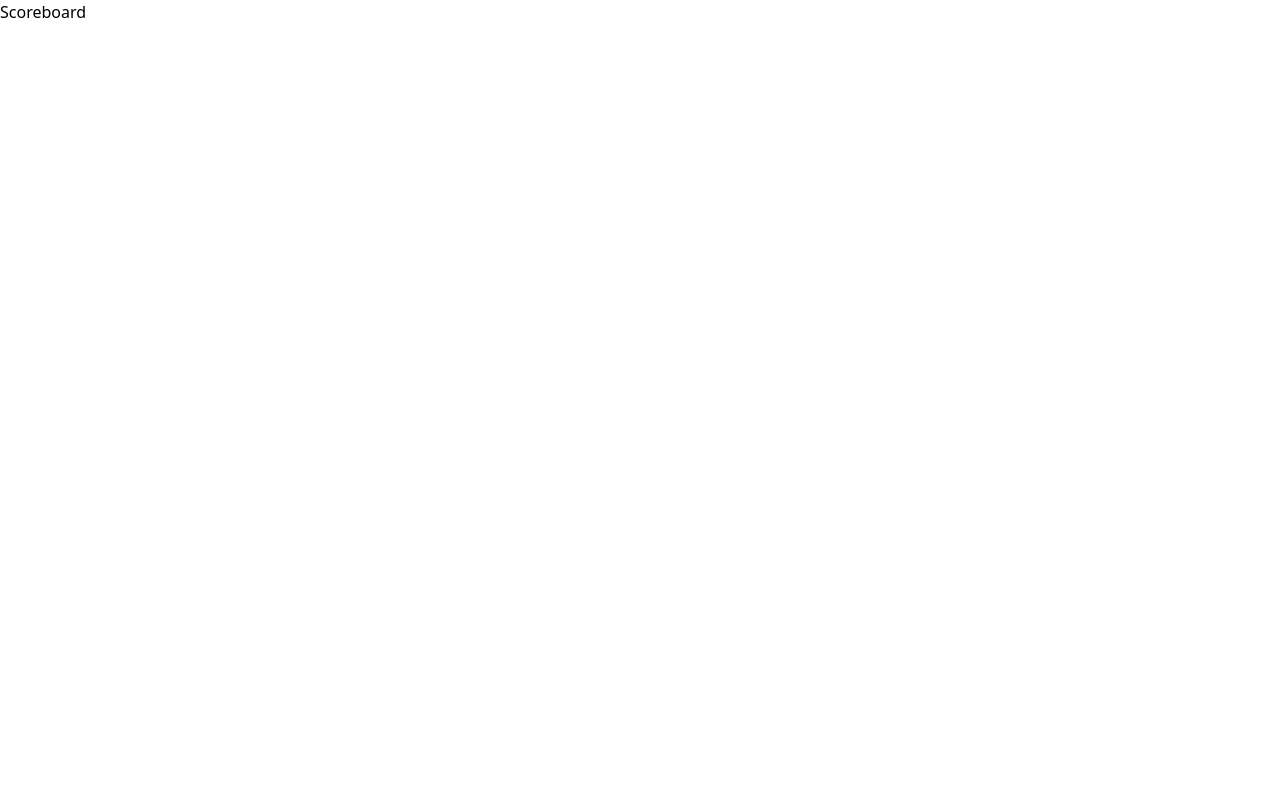
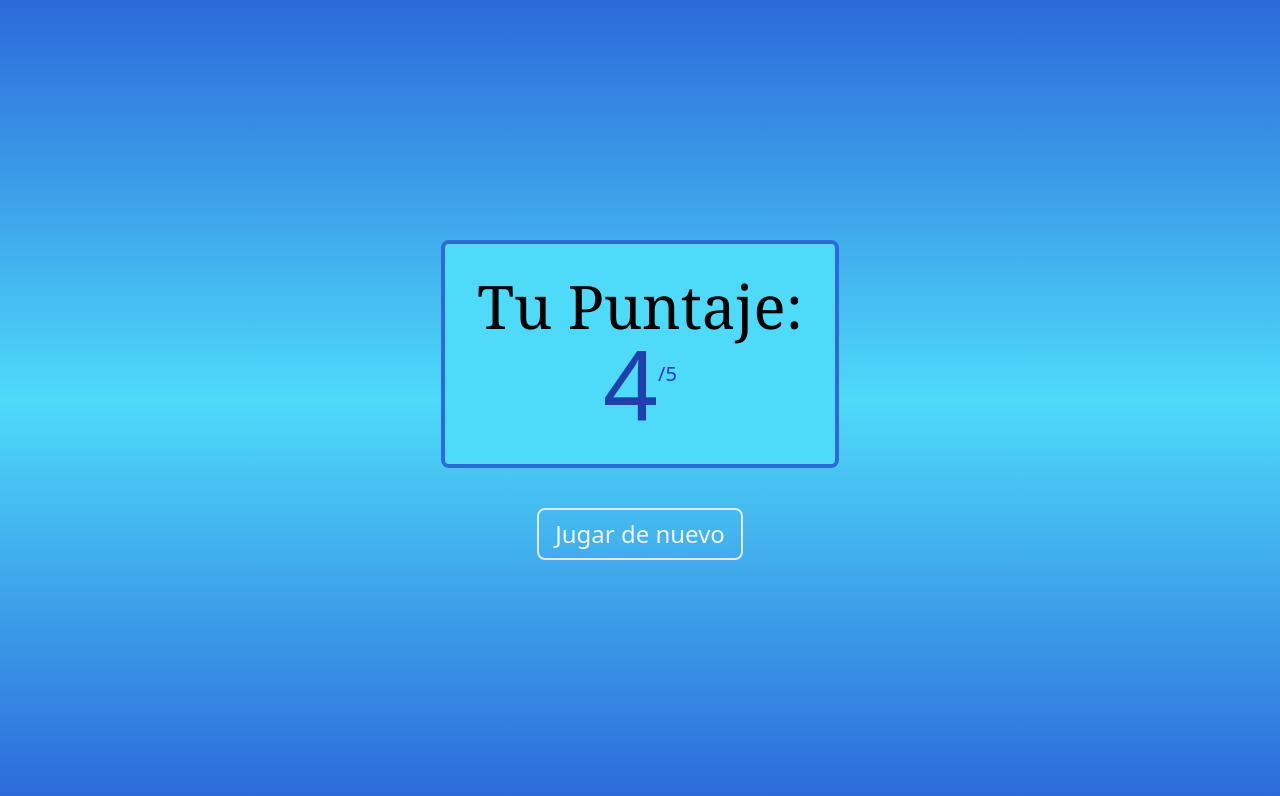
Before and after one commit to byakuDNY/Geomerica, a React (Vite) app in the folder client/: page /scoreboard in a window 1280 px wide. Shown: the top 796 px of the page. Built offline with nearby package versions, Linux system fonts and the light colour scheme.

Commit message:
more desgin changes

```diff
--- a/client/src/pages/Gameplay.jsx
+++ b/client/src/pages/Gameplay.jsx
@@ -1,12 +1,19 @@
 import React from "react";
 import { useParams } from "react-router-dom";
 import OptionsToSelect from "../components/OptionsToSelect";
+import { Link } from "react-router-dom";
 
 const Gameplay = () => {
   let { name } = useParams();
 
   return (
     <div className="flex flex-col justify-center items-center gap-10 w-screen h-screen bg-gradient-to-b from-[#2c69da] via-[#4edaf9] to-[#2c69da] ">
+      <Link
+        to="/gameplay_selection"
+        className="bg-transparent text-[#F3F3F3] border-2 rounded-lg px-4 py-2 text-2xl font-medium hover:bg-[#F3F3F3] hover:text-[#2c69da] hover:cursor-pointer fixed top-0 left-0 m-4"
+      >
+        Salir
+      </Link>
       <h1 className="text-[#F3F3F3] font-normal text-4xl stroke-blue-700 stroke-2">
         {name}
       </h1>
--- a/client/src/pages/GameplaySelection.jsx
+++ b/client/src/pages/GameplaySelection.jsx
@@ -11,6 +11,12 @@ const GameplaySelection = () => {
 
   return (
     <div className="flex flex-col justify-center items-center gap-10 w-screen h-screen bg-gradient-to-b from-[#2c69da] via-[#4edaf9] to-[#2c69da] ">
+      <Link
+        to="/"
+        className="bg-transparent text-[#F3F3F3] border-2 rounded-lg px-4 py-2 text-2xl font-medium hover:bg-[#F3F3F3] hover:text-[#2c69da] hover:cursor-pointer fixed top-0 left-0 m-4"
+      >
+        Ir atras
+      </Link>
       <h1 className="text-[#F3F3F3] font-normal text-4xl stroke-blue-700 stroke-2">
         WorldWise
       </h1>
--- a/client/src/pages/Scoreboard.jsx
+++ b/client/src/pages/Scoreboard.jsx
@@ -1,7 +1,23 @@
 import React from "react";
+import { Link } from "react-router-dom";
 
 const Scoreboard = () => {
-  return <div>Scoreboard</div>;
+  return (
+    <div className="flex flex-col justify-center items-center gap-10 w-screen h-screen bg-gradient-to-b from-[#2c69da] via-[#4edaf9] to-[#2c69da]">
+      <div class="flex flex-col justify-center items-center bg-[#4edaf9] text-6xl rounded-lg border-4 border-[#2c69da] p-8 text-center">
+        <div className="font-serif">Tu Puntaje:</div>
+        <div className="text-8xl flex text-blue-800">
+          4 <small className="text-xl mt-6"> /5</small>
+        </div>
+      </div>
+      <Link
+        to="/gameplay_selection"
+        className="bg-transparent text-[#F3F3F3] border-2 rounded-lg px-4 py-2 text-2xl font-medium hover:bg-[#F3F3F3] hover:text-[#2c69da] hover:cursor-pointer"
+      >
+        Jugar de nuevo
+      </Link>
+    </div>
+  );
 };
 
 export default Scoreboard;
```
